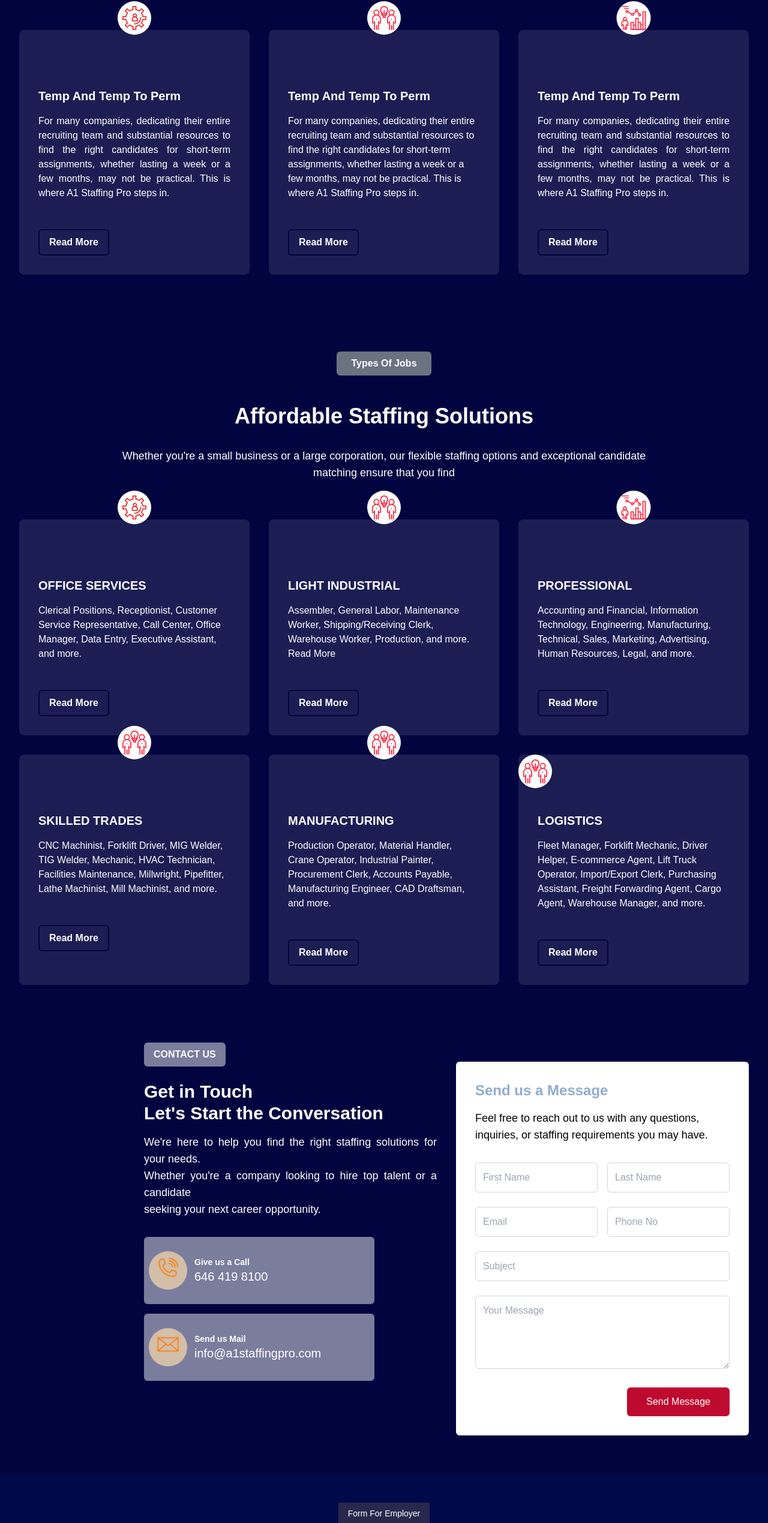
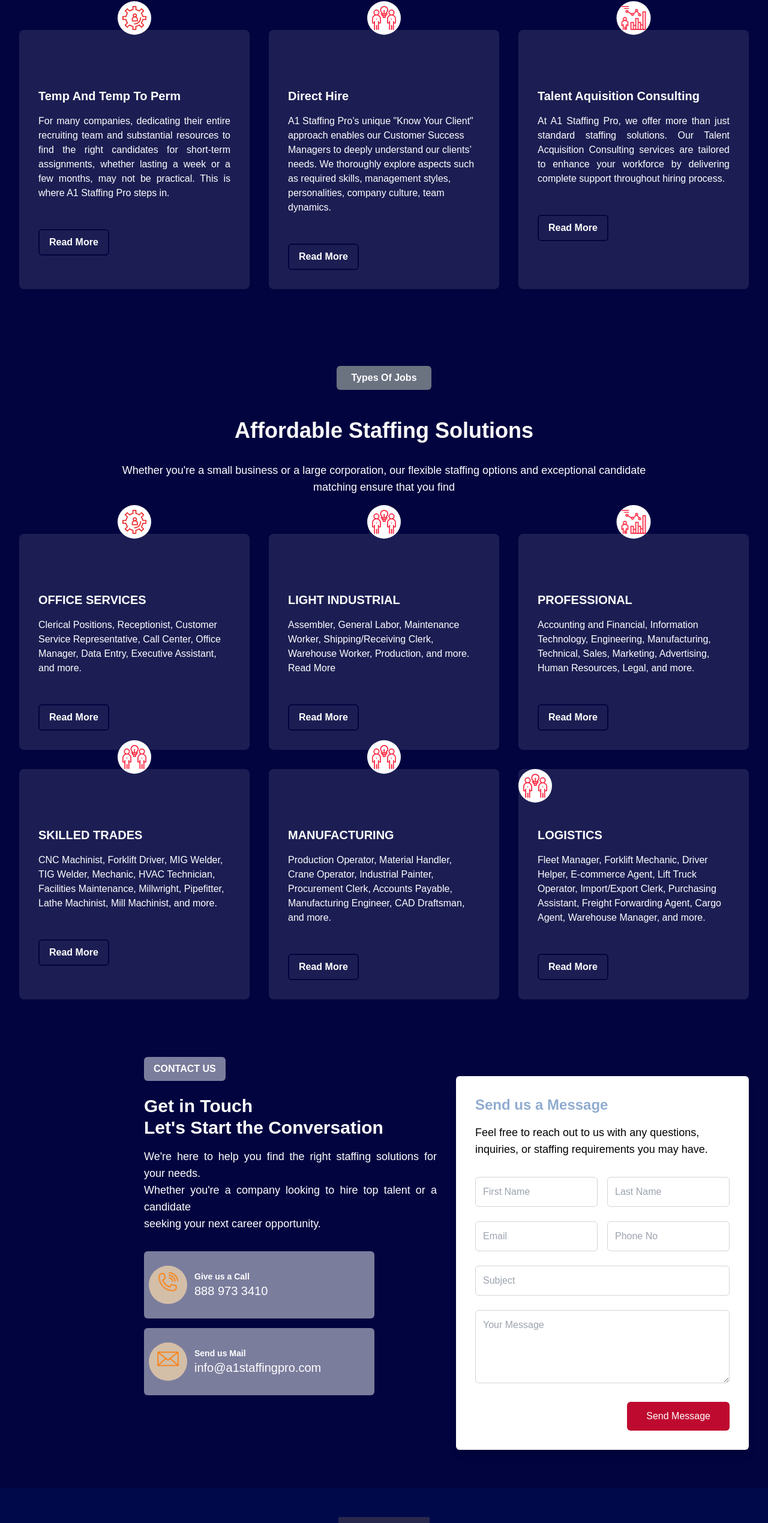
Before and after one commit to A1-Staffing/a1-staffing-live-site, a Next.js app: page / in a window 1280 px wide. Shown: the part 1814-4353 px from the top of the page at 60% size. Built offline with nearby package versions, Linux system fonts and the light colour scheme.

Commit message:
phone no email hover test cards setting done

```diff
--- a/src/components/BlogSection.tsx
+++ b/src/components/BlogSection.tsx
@@ -36,7 +36,7 @@
             </div>
             <div className="p-6">
               <div className="flex items-center text-sm text-[#9CA3AF] mb-4">
-                <span className="mr-4">📅 16 August 2023</span>
+                <span className="mr-4">📅 16 August 2024</span>
                 <span>👤 Ben Stokes</span>
               </div>
               <h3 className="text-xl font-bold mb-2">
@@ -67,8 +67,8 @@
 
             <div className="p-6">
               <div className="flex items-center text-sm text-[#9CA3AF] mb-4">
-                <span className="mr-4">📅 16 August 2023</span>
-                <span>👤 Ben Stokes</span>
+                <span className="mr-4">📅 06 january 2024</span>
+                <span>👤 Steav</span>
               </div>
               <h3 className="text-xl font-bold mb-2">
                 Talent Chronicles: Stories from the Hiring Frontline
@@ -97,8 +97,8 @@
             </div>
             <div className="p-6">
               <div className="flex items-center text-sm text-[#9CA3AF] mb-4">
-                <span className="mr-4">📅 16 August 2023</span>
-                <span>👤 Ben Stokes</span>
+                <span className="mr-4">📅 16 july 2023</span>
+                <span>👤 Robin</span>
               </div>
               <h3 className="text-xl font-bold mb-2">
                 Recruitology: Where Recruitment Meets Technology
--- a/src/components/ContactUs.tsx
+++ b/src/components/ContactUs.tsx
@@ -67,7 +67,11 @@
       <p className="font-bold text-sm flex items-center">
         Give us a Call
       </p>
-                <p className="text-xl">646 419 8100</p>
+      <p className="text-xl">
+        <a href="tel:+18889733410" className="text-white hover:underline">
+          888 973 3410
+        </a>
+      </p>
     </div>
   </div>
 
@@ -85,7 +89,11 @@
       <p className="font-bold text-sm flex items-center">
         Send us Mail
       </p>
-                <p className="text-xl">info@a1staffingpro.com</p>
+      <p className="text-xl">
+        <a href="mailto:info@a1staffingpro.com" className="text-white hover:underline">
+          info@a1staffingpro.com
+        </a>
+      </p>
     </div>
   </div>
 </div>
--- a/src/components/ServiceSection.tsx
+++ b/src/components/ServiceSection.tsx
@@ -68,7 +68,7 @@
             </p>
             <a
               href="#"
-              className="inline-block text-[#ffffff] hover:text-white font-bold py-2 px-4 border-2 border-[#02043f] rounded-md mt-8"
+              className="inline-block text-[#ffffff] hover:text-black font-bold py-2 px-4 border-2 border-[#02043f] rounded-md mt-8"
             >
               Read More
             </a>
@@ -90,17 +90,14 @@
               />
             </div>
             <h4 className="text-white font-bold text-justify text-xl mb-4 mt-16">
-              Temp And Temp To Perm
+            Direct Hire
             </h4>
             <p className="text-white mb-4 text-sm sm:text-base">
-              For many companies, dedicating their entire recruiting team and
-              substantial resources to find the right candidates for short-term
-              assignments, whether lasting a week or a few months, may not be
-              practical. This is where A1 Staffing Pro steps in.
+            A1 Staffing Pro’s unique &quot;Know Your Client&quot; approach enables our Customer Success Managers to deeply understand our clients’ needs. We thoroughly explore aspects such as required skills, management styles, personalities, company culture, team dynamics.
             </p>
             <a
               href="#"
-              className="inline-block text-[#ffffff] hover:text-white font-bold py-2 px-4 border-2 border-[#02043f] rounded-md mt-8"
+              className="inline-block text-[#ffffff] hover:text-black font-bold py-2 px-4 border-2 border-[#02043f] rounded-md mt-8"
             >
               Read More
             </a>
@@ -122,17 +119,14 @@
               />
             </div>
             <h4 className="text-white font-bold text-xl mb-4 mt-16">
-              Temp And Temp To Perm
+            Talent Aquisition Consulting
             </h4>
             <p className="text-white mb-4 text-justify text-sm sm:text-base">
-              For many companies, dedicating their entire recruiting team and
-              substantial resources to find the right candidates for short-term
-              assignments, whether lasting a week or a few months, may not be
-              practical. This is where A1 Staffing Pro steps in.
+            At A1 Staffing Pro, we offer more than just standard staffing solutions. Our Talent Acquisition Consulting services are tailored to enhance your workforce by delivering complete support throughout hiring process.
             </p>
             <a
               href="#"
-              className="inline-block text-[#ffffff] hover:text-white font-bold py-2 px-4 border-2 border-[#02043f] rounded-md mt-8"
+              className="inline-block text-[#ffffff] hover:text-black font-bold py-2 px-4 border-2 border-[#02043f] rounded-md mt-8"
             >
               Read More
             </a>
--- a/src/components/TypeOfJob.tsx
+++ b/src/components/TypeOfJob.tsx
@@ -67,7 +67,7 @@
             </p>
             <a
               href="#"
-              className="inline-block text-[#ffffff] hover:text-white font-bold py-2 px-4 border-2 border-[#02043f] rounded-md mt-8"
+              className="inline-block text-[#ffffff] hover:text-black font-bold py-2 px-4 border-2 border-[#02043f] rounded-md mt-8"
             >
               Read More
             </a>
@@ -97,7 +97,7 @@
             </p>
             <a
               href="#"
-              className="inline-block text-[#ffffff] hover:text-white font-bold py-2 px-4 border-2 border-[#02043f] rounded-md mt-8"
+              className="inline-block text-[#ffffff] hover:text-black font-bold py-2 px-4 border-2 border-[#02043f] rounded-md mt-8"
             >
               Read More
             </a>
@@ -128,7 +128,7 @@
             </p>
             <a
               href="#"
-              className="inline-block text-[#ffffff] hover:text-white font-bold py-2 px-4 border-2 border-[#02043f] rounded-md mt-8"
+              className="inline-block text-[#ffffff] hover:text-black font-bold py-2 px-4 border-2 border-[#02043f] rounded-md mt-8"
             >
               Read More
             </a>
@@ -158,7 +158,7 @@
             </p>
             <a
               href="#"
-              className="inline-block text-[#ffffff] hover:text-white font-bold py-2 px-4 border-2 border-[#02043f] rounded-md mt-8"
+              className="inline-block text-[#ffffff] hover:text-black font-bold py-2 px-4 border-2 border-[#02043f] rounded-md mt-8"
             >
               Read More
             </a>
@@ -188,7 +188,7 @@
             </p>
             <a
               href="#"
-              className="inline-block text-[#ffffff] hover:text-white font-bold py-2 px-4 border-2 border-[#02043f] rounded-md mt-8"
+              className="inline-block text-[#ffffff] hover:text-black font-bold py-2 px-4 border-2 border-[#02043f] rounded-md mt-8"
             >
               Read More
             </a>
@@ -220,7 +220,7 @@
             </p>
             <a
               href="#"
-              className="inline-block text-[#ffffff] hover:text-white font-bold py-2 px-4 border-2 border-[#02043f] rounded-md mt-8"
+              className="inline-block text-[#ffffff] hover:text-black font-bold py-2 px-4 border-2 border-[#02043f] rounded-md mt-8"
             >
               Read More
             </a>
```
Lines whose indentation alone changed are shown as unchanged.
